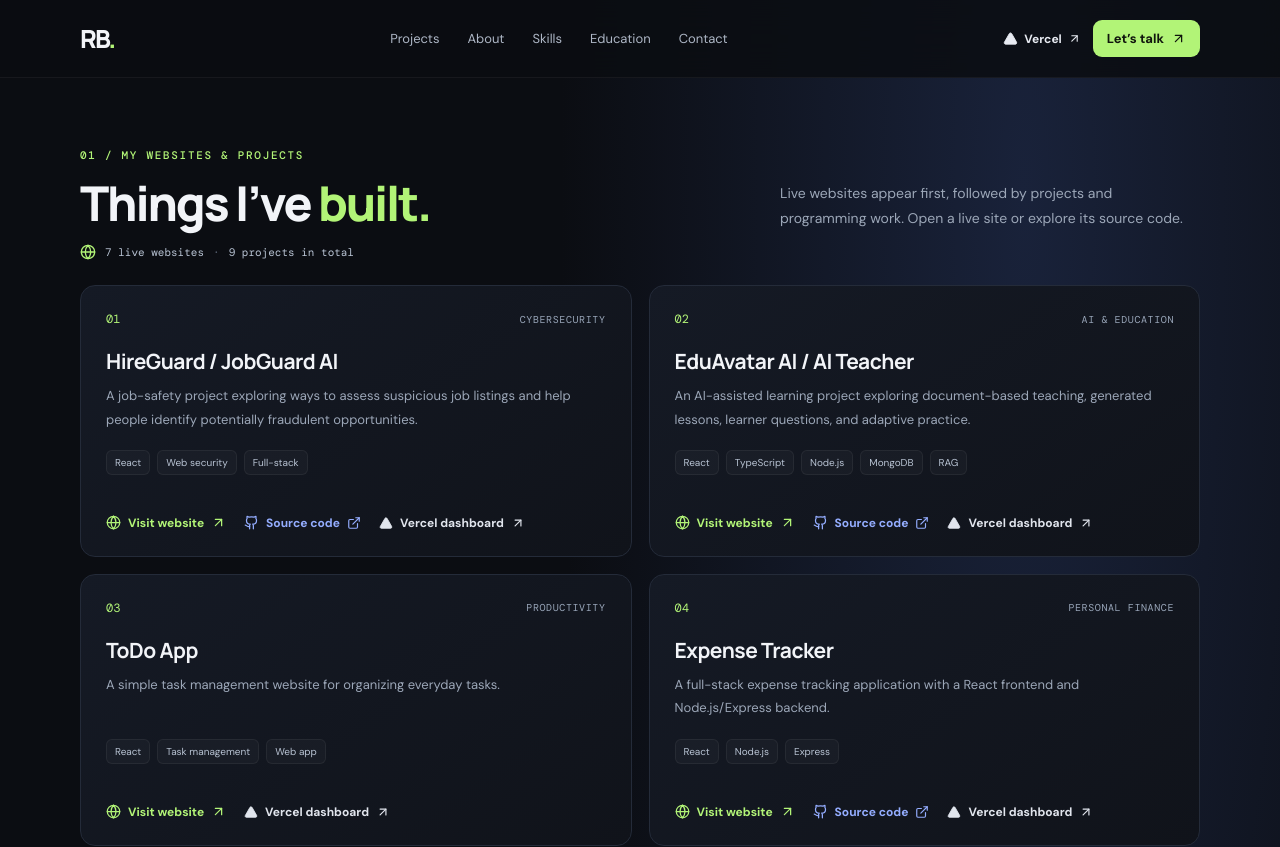
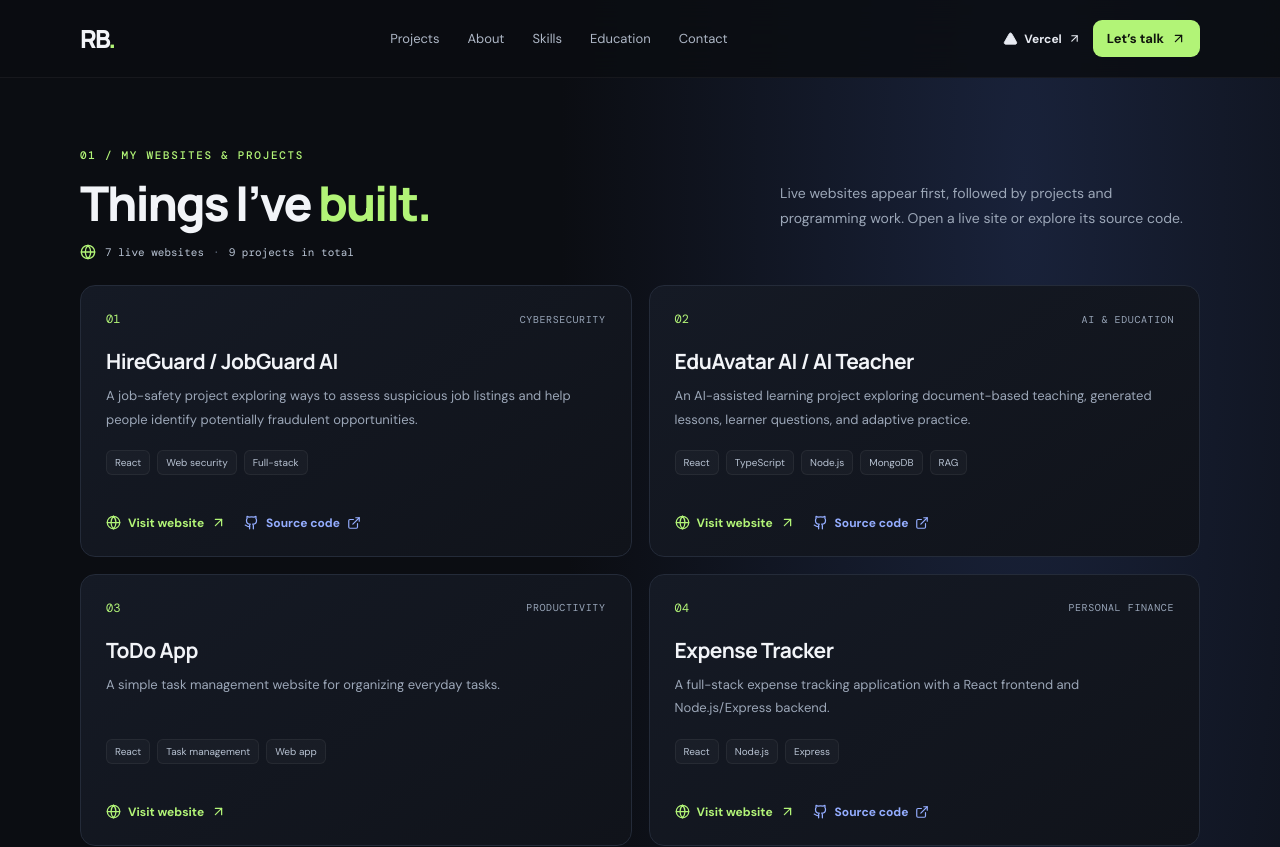
Before and after one commit to riteshhosale/riteshhosale, a React (Vite) app in the folder portfolio-mern/client/: page / in a window 1280 px wide. Shown: the top 847 px of the page. Built offline with nearby package versions, Linux system fonts and the light colour scheme; no server answers.

Commit message:
Remove Vercel dashboard links from portfolio

```diff
--- a/portfolio-mern/client/src/components/projects/ProjectCard.tsx
+++ b/portfolio-mern/client/src/components/projects/ProjectCard.tsx
@@ -1,4 +1,4 @@
-import { ArrowUpRight, ExternalLink, Github, Globe, Triangle } from "lucide-react";
+import { ArrowUpRight, ExternalLink, Github, Globe } from "lucide-react";
 import type { Project } from "../../types/portfolio";
 
 export default function ProjectCard({ project, index }: { project: Project; index: number }) {
@@ -22,11 +22,6 @@ export default function ProjectCard({ project, index }: { project: Project; inde
             <Github size={15} /> Source code <ExternalLink size={14} />
           </a>
         )}
-        {project.vercelUrl && (
-          <a className="project-link project-vercel-link" href={project.vercelUrl} target="_blank" rel="noreferrer">
-            <Triangle size={14} fill="currentColor" strokeWidth={1.5} /> Vercel dashboard <ArrowUpRight size={14} />
-          </a>
-        )}
       </div>
     </article>
   );
```
